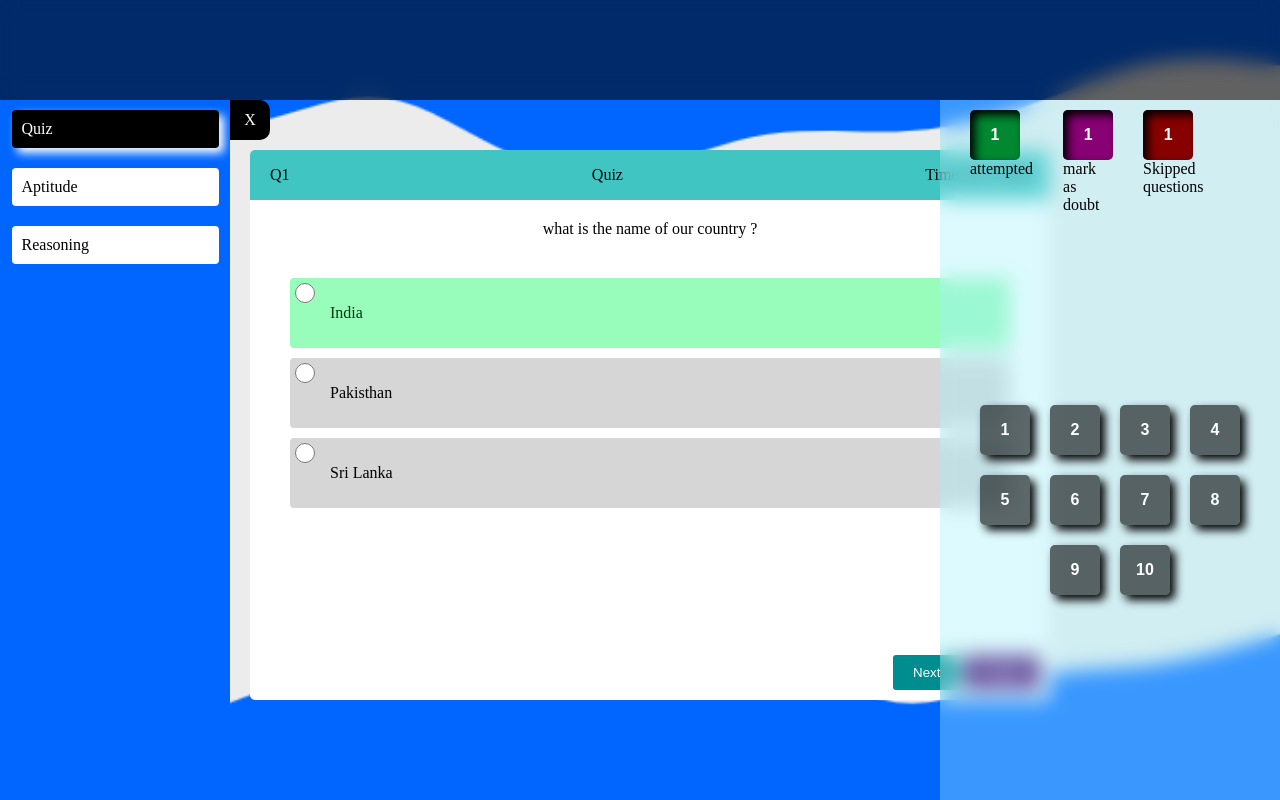
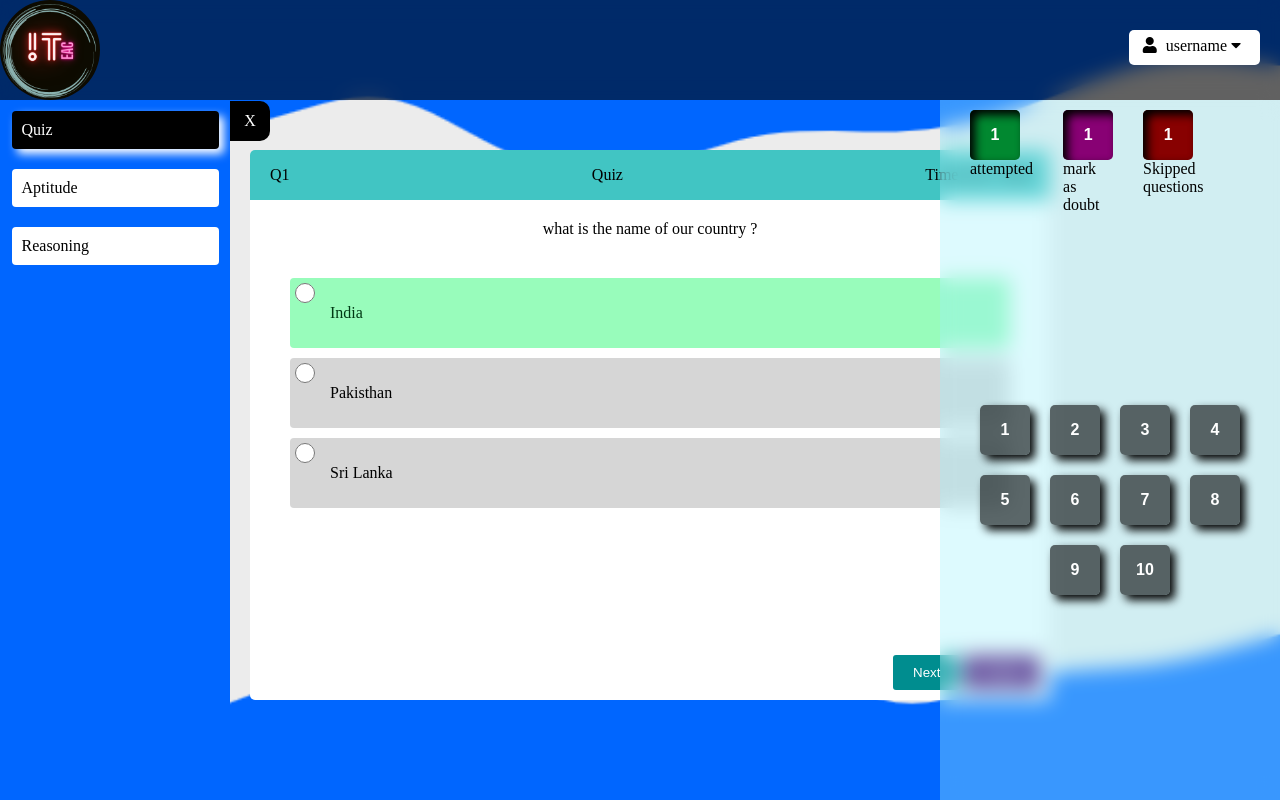
Before and after one commit to Vinoth82003/iteac-frontend, a plain HTML site: page user/index.html in a window 1280 px wide. Drawn offline with Linux system fonts and the light colour scheme.

Commit message:
user quiz page updated

```diff
--- a/user/index.html
+++ b/user/index.html
@@ -4,12 +4,43 @@
     <meta charset="UTF-8">
     <meta name="viewport" content="width=device-width, initial-scale=1.0">
     <title>Test </title>
+    <link rel="stylesheet" href="https://cdnjs.cloudflare.com/ajax/libs/font-awesome/5.15.3/css/all.min.css">
     <link rel="stylesheet" href="style.css">
 </head>
 <body>
     <div class="testpage">
         <div class="main">
-            <nav class="navbar"></nav>
+            <nav class="custom-navbar">
+                <div class="container">
+                    <a class="navbar-logo" href="#">
+                        <img src="/logos/iteac_logo.png" alt="iteac_logo">
+                    </a>
+                    <button class="navbar-toggler" type="button" id="navbar-toggler">
+                        <span class="navbar-toggler-icon fas fa-bars"></span>
+                    </button>
+                    <ul class="navbar-menu" id="navbar-menu">
+                        <li class="menu-item username">
+                            <i class="menu-icon fas fa-user"></i> <!-- Profile icon -->
+                            <span class="menu-text">username</span>
+                            <i class="menu-icon fas fa-caret-down"></i>
+                            <ul class="dropdownOptions">
+                                <li class="dropdownList">
+                                    <a>
+                                        <i class="fas fa-user-circle"></i>
+                                        <span>profile</span>
+                                    </a>
+                                </li>
+                                <li class="dropdownList">
+                                   <a href="../">
+                                    <i class="fas fa-sign-out-alt"></i>
+                                    <span>logout</span>
+                                   </a>
+                                </li>
+                            </ul>
+                        </li>
+                    </ul>
+                </div>
+            </nav>
             <div class="innermain">
                 <div class="sidemenu active">
                     <div class="menuopen">X</div>
--- a/user/style.css
+++ b/user/style.css
@@ -15,13 +15,81 @@
     overflow-y: hidden;
     background: #ececec;
 }
+.custom-navbar {
+    position: relative;
+    width: 100%;
+    height: 100px;
+    background: #00000096;
+    backdrop-filter: blur(10px);
+    z-index: 10;
+}
+
+.container {
+    display: flex;
+    justify-content: space-between;
+    align-items: center;
+    padding: 10px;
+}
+
+.navbar-logo img {
+width: 100px;
+height: 100px;
+border-radius: 50%;
+margin: -10px;
+}
+
+.navbar-toggler {
+    display: none;
+    background: none;
+    border: none;
+    cursor: pointer;
+}
+
+.navbar-toggler-icon {
+    display: block;
+    font-size: 24px; /* Adjust the font size as needed */
+    color: #ffffff;
+    margin: 0;
+    padding: 0;
+}
+
+.navbar-menu {
+    list-style: none;
+    padding: 0;
+    margin: 0;
+    display: flex;
+}
+
+.menu-item {
+    margin: 0 10px;
+    padding: 7px 14px ;
+    background: #fff;
+    border-radius: 5px;
+    transition: all .5s;
+    cursor: pointer;
+}
+
+.menu-link {
+    text-decoration: none;
+    color: #ffffff;
+
+}
+
+.menu-icon {
+    margin-right: 5px;
+}
+
+.menu-item.active{
+    background: #02641f;
+    border-radius: 4px;
+}
 
 .topleft{
-    background-image: url('/img/top.png');
+    background-image: url('img/top.png');
 }
 
 .bottomright{
-    background-image: url('/img/bottom.png');
+    background-image: url('img/bottom.png');
 }
 
 .topleft, .bottomright{
@@ -40,12 +108,9 @@
     z-index: 10;
 }
 
-.navbar{
-    width: 100%;
-    height: 100px;
-    background: #00000096;
-    backdrop-filter: blur(10px);
-}
+/* .navbar{
+
+} */
 
 .innermain{
     position: absolute;
@@ -229,6 +294,8 @@ input[type='radio']{
     justify-content: center;
     left: 0;
     /* opacity: 1; */
+    z-index: 1;
+    top: 1px;
 }
 
 .menulists{
@@ -271,3 +338,44 @@ input[type='radio']{
     justify-content: center;
     cursor: pointer;
 }
+
+/* drop down css */
+
+.menu-item{
+    position: fixed;
+    /* top: 1px; */
+    right: 10px;
+    top: 30px;
+    overflow: hidden;
+    height: 35px;
+    transition: all .5s;
+}
+
+.menu-item:hover{
+    height: 150px;
+}
+
+.dropdownOptions{
+    width: 100%;
+    /* height: 100px; */
+    display: flex;
+    flex-direction: column;
+    margin-top: 15px;
+    gap: 10px;
+}
+
+.dropdownList{
+    width: 98%;
+    display: flex;
+    padding: 10px;
+    border-radius: 3px;
+}
+
+.dropdownList:hover{
+    background: #ebebeb;
+}
+
+a{
+    text-decoration: none;
+    color: #000;
+}
```
Also changed, not shown: user/script.js (+17 -0 lines).
